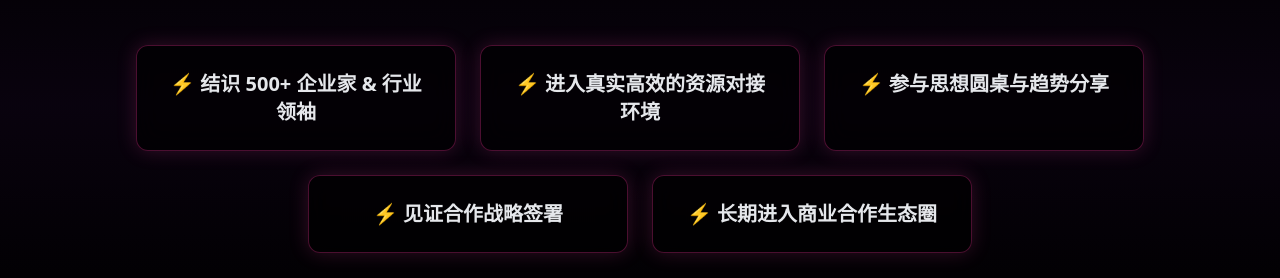
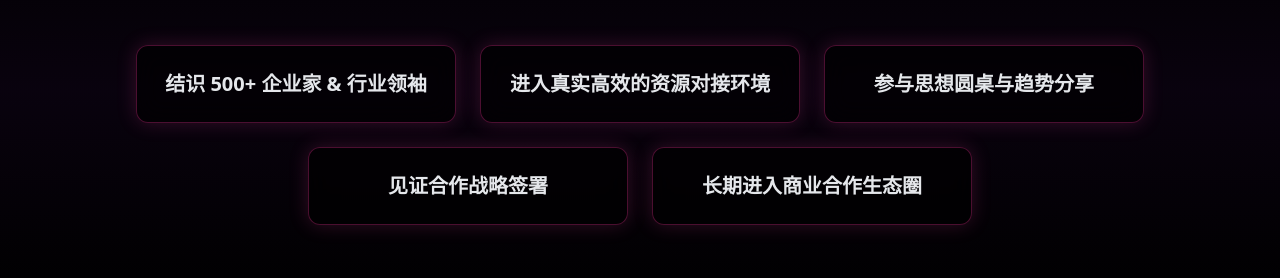
Before and after one commit to Chuntim0303/ccc-registration-form-2.0, a React (Vite) app: page / in a window 1280 px wide. Shown: the part 2121-2399 px from the top of the page. Built offline with nearby package versions, Linux system fonts and the light colour scheme.

Commit message:
28/10 update

```diff
--- a/src/ConfettiLandingPage.jsx
+++ b/src/ConfettiLandingPage.jsx
@@ -1,5 +1,5 @@
 import React, { useState, useEffect } from 'react';
-import { Calendar, MapPin, Users, Clock, ChevronLeft, ChevronRight } from 'lucide-react';
+import { Calendar, MapPin, Users, Clock, ChevronLeft, ChevronRight, ChevronDown } from 'lucide-react';
 
 const ConfettiLandingPage = ({ onShowForm }) => {
   const [timeLeft, setTimeLeft] = useState({
@@ -147,20 +147,26 @@ const ConfettiLandingPage = ({ onShowForm }) => {
         </div>
       </div>
 
-      {/* Poster Section */}
+      {/* Poster Section – Full Screen with Scroll Indicator */}
       <section className="relative h-screen px-4 z-10">
         <div className="absolute inset-0 bg-gradient-to-b from-black/80 via-black/40 to-transparent"></div>
+
         <div className="relative z-10 h-full flex items-center justify-center p-4">
           <img
-            src="https://storage.googleapis.com/msgsndr/fwa898U4hQFevOOZ1miD/media/68c7b7151708d0dd2494d18f.png"
+            src="/poster.png"
             alt="Confetti Circle Club Poster"
             className="w-full h-auto max-h-[90vh] object-contain drop-shadow-[0_0_30px_rgba(236,72,153,0.5)]"
           />
         </div>
+
+        {/* Scroll Down Indicator – Mobile Only */}
+        <div className="absolute bottom-6 left-1/2 -translate-x-1/2 animate-bounce md:hidden">
+          <ChevronDown className="w-8 h-8 text-pink-400" />
+        </div>
       </section>
 
-      {/* Hero Section */}
-      <section className="relative px-4 py-8 md:py-12 z-10">
+      {/* Hero Section – Pull up slightly on mobile to reduce gap */}
+      <section className="relative px-4 py-8 md:py-12 z-10 -mt-8 md:mt-0">
         <div className="relative z-10 text-center max-w-6xl mx-auto">
           {/* Countdown */}
           <div className="grid grid-cols-2 md:grid-cols-4 gap-3 md:gap-4 max-w-2xl mx-auto mb-8 md:mb-12">
@@ -246,20 +252,16 @@ const ConfettiLandingPage = ({ onShowForm }) => {
         <div className="max-w-6xl mx-auto">
           <h2 className="text-2xl md:text-3xl lg:text-4xl font-bold mb-8 md:mb-12 text-center bg-gradient-to-r from-pink-400 to-purple-400 bg-clip-text text-transparent">你将收获什么？</h2>
 
-          {/* REVISED: Use flexbox for centering and wrapping */}
           <div className="flex flex-wrap justify-center gap-4 md:gap-6 px-4">
             {[
-              "⚡ 结识 500+ 企业家 & 行业领袖",
-              "⚡ 进入真实高效的资源对接环境",
-              "⚡ 参与思想圆桌与趋势分享",
-              "⚡ 见证合作战略签署",
-              "⚡ 长期进入商业合作生态圈"
+              "结识 500+ 企业家 & 行业领袖",
+              "进入真实高效的资源对接环境",
+              "参与思想圆桌与趋势分享",
+              "见证合作战略签署",
+              "长期进入商业合作生态圈"
             ].map((benefit, idx) => (
               <div
                 key={idx}
-                // Set max width for the box so it doesn't span the full container
-                // On small screens, it takes full width (w-full), then max-w-sm on larger screens.
-                // This ensures it wraps nicely and is centered.
                 className="w-full sm:max-w-sm md:max-w-md lg:max-w-xs bg-black/60 backdrop-blur-md rounded-xl p-4 md:p-6 text-center border border-pink-500/30 shadow-[0_0_20px_rgba(236,72,153,0.2)]"
               >
                 <h3 className="text-base md:text-xl font-semibold text-gray-200">{benefit}</h3>
@@ -324,7 +326,7 @@ const ConfettiLandingPage = ({ onShowForm }) => {
 
             {/* First YouTube Video */}
             <div className="max-w-5xl mx-auto">
-              <div className="relative rounded-xl md:rounded-2xl overflow-hidden shadow-2xl border border-pink-500/30 shadow-[0_0_40px_rgba(236,72,153,0.3)]" style={{ paddingBottom: '56.25%', height: 0 }}>
+              <div className="relative rounded-xl md:rounded-2  overflow-hidden shadow-2xl border border-pink-500/30 shadow-[0_0_40px_rgba(236,72,153,0.3)]" style={{ paddingBottom: '56.25%', height: 0 }}>
                 <iframe
                   src={youtubeVideos[0]}
                   title="Event video 1"
@@ -396,20 +398,19 @@ const ConfettiLandingPage = ({ onShowForm }) => {
         </div>
       </section>
 
-{/* Upgrade Highlights Section - Mobile Friendly */}
+      {/* Upgrade Highlights Section */}
       <section className="py-12 md:py-20 px-4 relative z-10 bg-gradient-to-b from-transparent via-purple-900/10 to-transparent">
         <div className="max-w-6xl mx-auto">
           <h2 className="text-2xl md:text-3xl lg:text-4xl font-bold mb-8 md:mb-12 text-center bg-gradient-to-r from-pink-400 to-purple-400 bg-clip-text text-transparent">
             Confetti Circle Club 3.0 升级亮点
           </h2>
 
-    {/* Responsive Grid: 1 col on mobile, 2 on md, 4 on lg */}
           <div className="grid grid-cols-1 sm:grid-cols-2 lg:grid-cols-4 gap-4 md:gap-6">
             {[
-        { title: "🎉 独特氛围", desc: "体验高端环境结合不同美酒美食拓展人脉，体验舒适欢乐进行交流。" },
-        { title: "🤝 高效连结", desc: "高质量的环境中精准拓展您的人脉，获取可持续的合作机会。" },
-        { title: "🍷 资源共享", desc: "拓展人脉可以扩展更多合作可能性，把商业价值最大化。" },
-        { title: "🎮 品牌曝光", desc: "通过企业高质人群让品牌快速在现场打造知名度，产生合作机遇。" }
+              { title: "独特氛围", desc: "体验高端环境结合不同美酒美食拓展人脉，体验舒适欢乐进行交流。" },
+              { title: "高效连结", desc: "高质量的环境中精准拓展您的人脉，获取可持续的合作机会。" },
+              { title: "资源共享", desc: "拓展人脉可以扩展更多合作可能性，把商业价值最大化。" },
+              { title: "品牌曝光", desc: "通过企业高质人群让品牌快速在现场打造知名度，产生合作机遇。" }
             ].map((item, idx) => (
               <div
                 key={idx}
@@ -502,8 +503,8 @@ const ConfettiLandingPage = ({ onShowForm }) => {
               <div className="bg-black/60 backdrop-blur-md rounded-xl p-6 md:p-8 mb-6 md:mb-8 border border-pink-500/30 shadow-[0_0_30px_rgba(236,72,153,0.2)] text-sm md:text-base">
                 <p className="mb-2 text-gray-300"><strong className="text-pink-400">日期:</strong> 11月26日 (Wednesday)</p>
                 <p className="mb-2 text-gray-300"><strong className="text-pink-400">时间:</strong> 5:30 PM – 10:00 PM</p>
-          <p className="mb-2 text-gray-300"><strong className="text-pink-400">🎫 门票 RM159</strong> (RM150 + 6%sst /pax)</p>
-          <p className="mb-2 text-gray-300"><strong className="text-pink-400">📍Confetti KL</strong> (Mines 2, Seri Kembangan)</p>
+                <p className="mb-2 text-gray-300"><strong className="text-pink-400">门票 RM159</strong> (RM150 + 6%sst /pax)</p>
+                <p className="mb-2 text-gray-300"><strong className="text-pink-400">Confetti KL</strong> (Mines 2, Seri Kembangan)</p>
                 <p className="text-xs md:text-sm text-gray-400">Ground floor Retail Block, Pusat Perdagangan Mines 2,</p>
                 <p className="text-xs md:text-sm mb-3 md:mb-4 text-gray-400">Mines Wellness City, 43300 Seri Kembangan, Selangor.</p>
                 <p className="text-xs md:text-sm text-gray-300">
@@ -538,7 +539,7 @@ const ConfettiLandingPage = ({ onShowForm }) => {
                 ></iframe>
               </div>
               <p className="text-xs text-gray-400 mt-2 text-center lg:text-left">
-          📍 Confetti KL - Ground floor Retail Block, Pusat Perdagangan Mines 2
+                Confetti KL - Ground floor Retail Block, Pusat Perdagangan Mines 2
               </p>
             </div>
           </div>
```
Also changed, not shown: 1 other file (tests, documents, lock files or other folders). Lines whose indentation alone changed are shown as unchanged.
